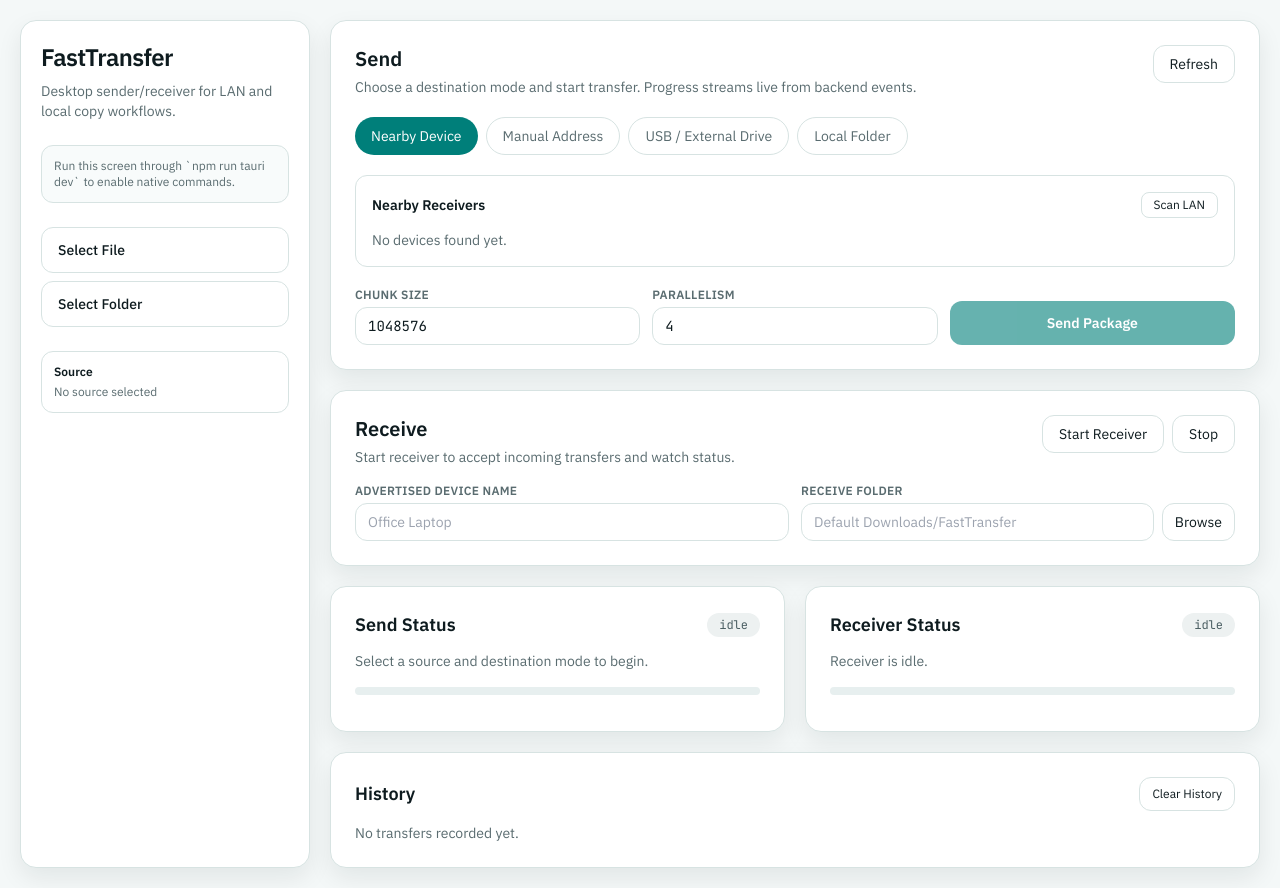
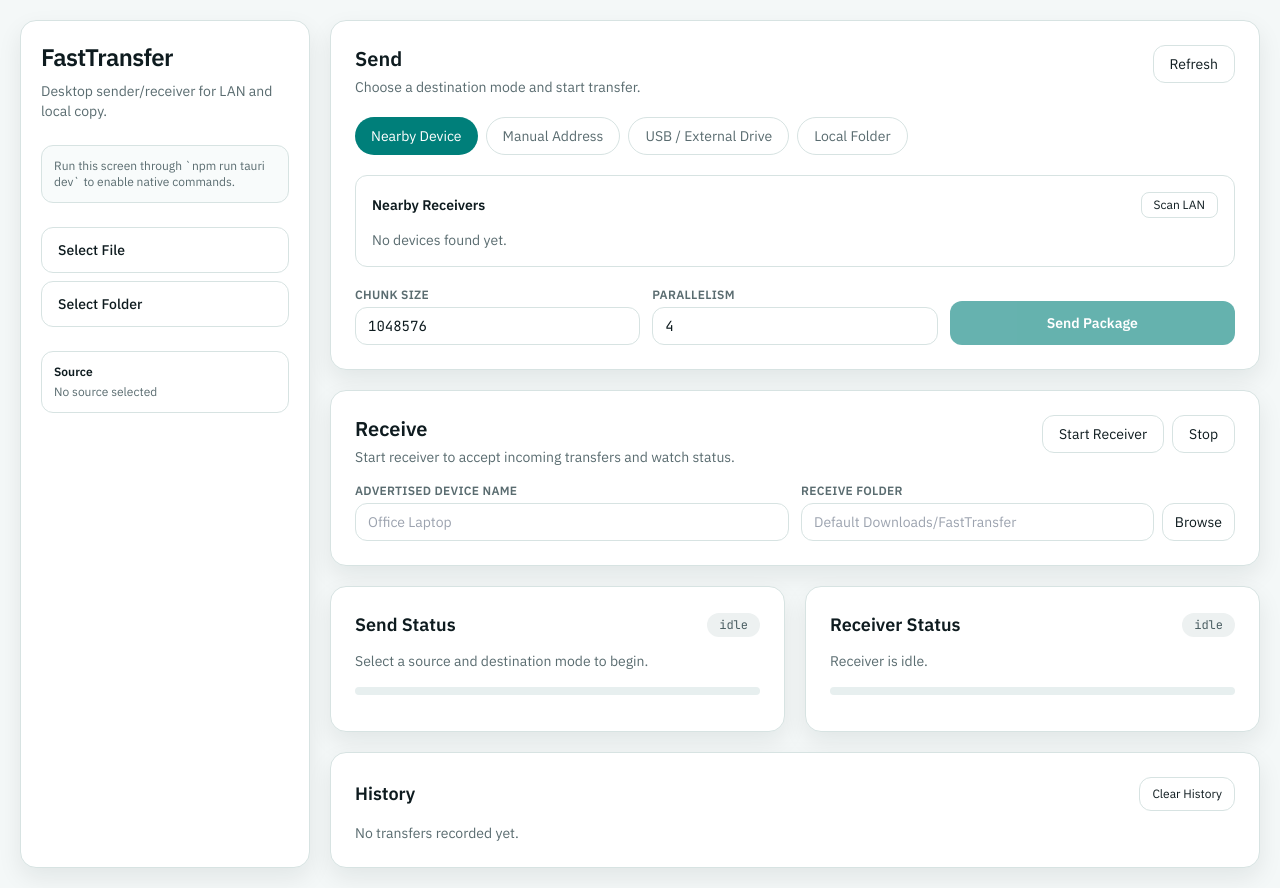
Before and after one commit to marklaroya/FastTransfer, a React (Vite) app in the folder apps/desktop/: page / in a window 1280 px wide. Built offline with nearby package versions, Linux system fonts and the light colour scheme.

Commit message:
fix: update descriptive text for clarity in the App component

```diff
--- a/apps/desktop/src/App.tsx
+++ b/apps/desktop/src/App.tsx
@@ -836,7 +836,7 @@ function App() {
       <div className="mx-auto grid min-h-screen max-w-[1360px] grid-cols-[290px_1fr] gap-5 p-5">
         <aside className="rounded-2xl border border-border bg-panel p-5 shadow-card">
           <h1 className="text-2xl font-semibold tracking-tight">FastTransfer</h1>
-          <p className="mt-2 text-sm text-muted">Desktop sender/receiver for LAN and local copy workflows.</p>
+          <p className="mt-2 text-sm text-muted">Desktop sender/receiver for LAN and local copy.</p>
 
           <div className="mt-6 rounded-xl border border-border bg-[#f8fbfb] p-3 text-xs text-muted">
             {uiNote}
@@ -881,7 +881,7 @@ function App() {
               <div>
                 <h2 className="text-xl font-semibold">Send</h2>
                 <p className="mt-1 text-sm text-muted">
-                  Choose a destination mode and start transfer. Progress streams live from backend events.
+                  Choose a destination mode and start transfer.
                 </p>
               </div>
               <button
```
